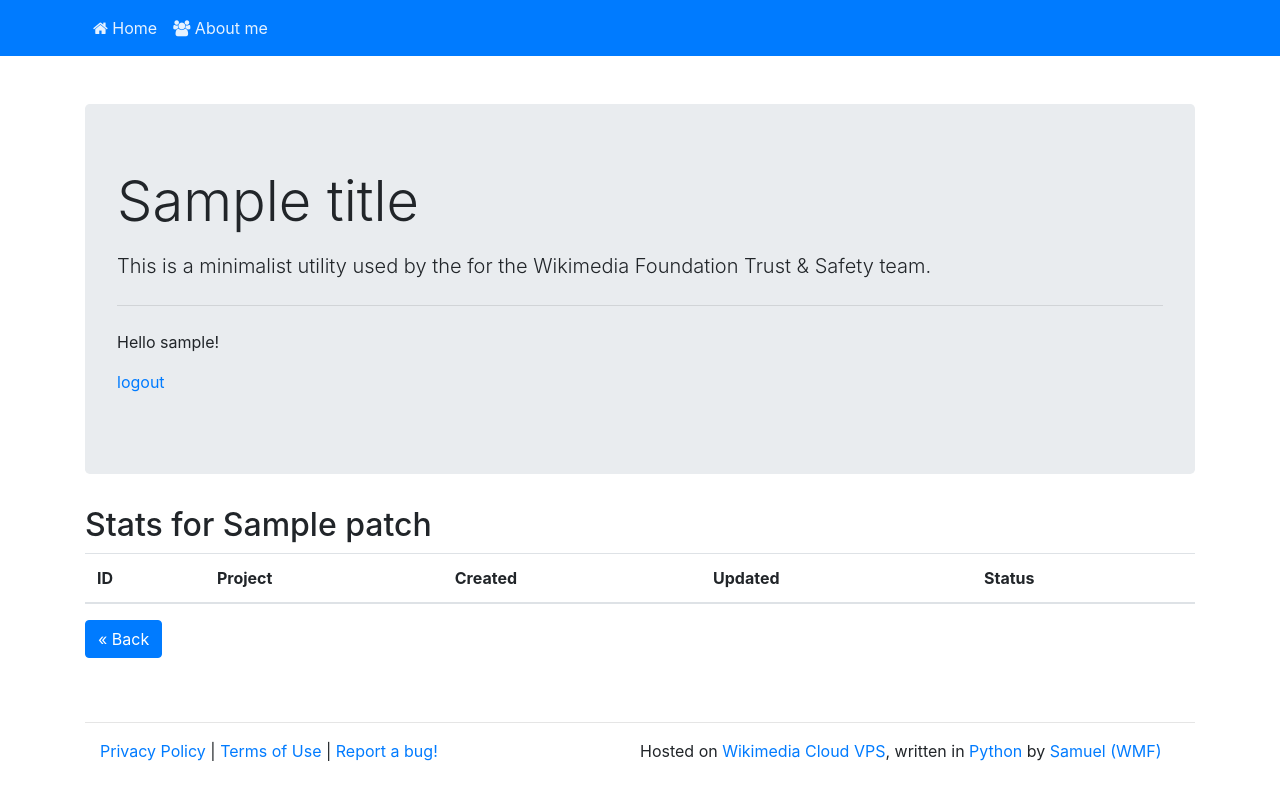
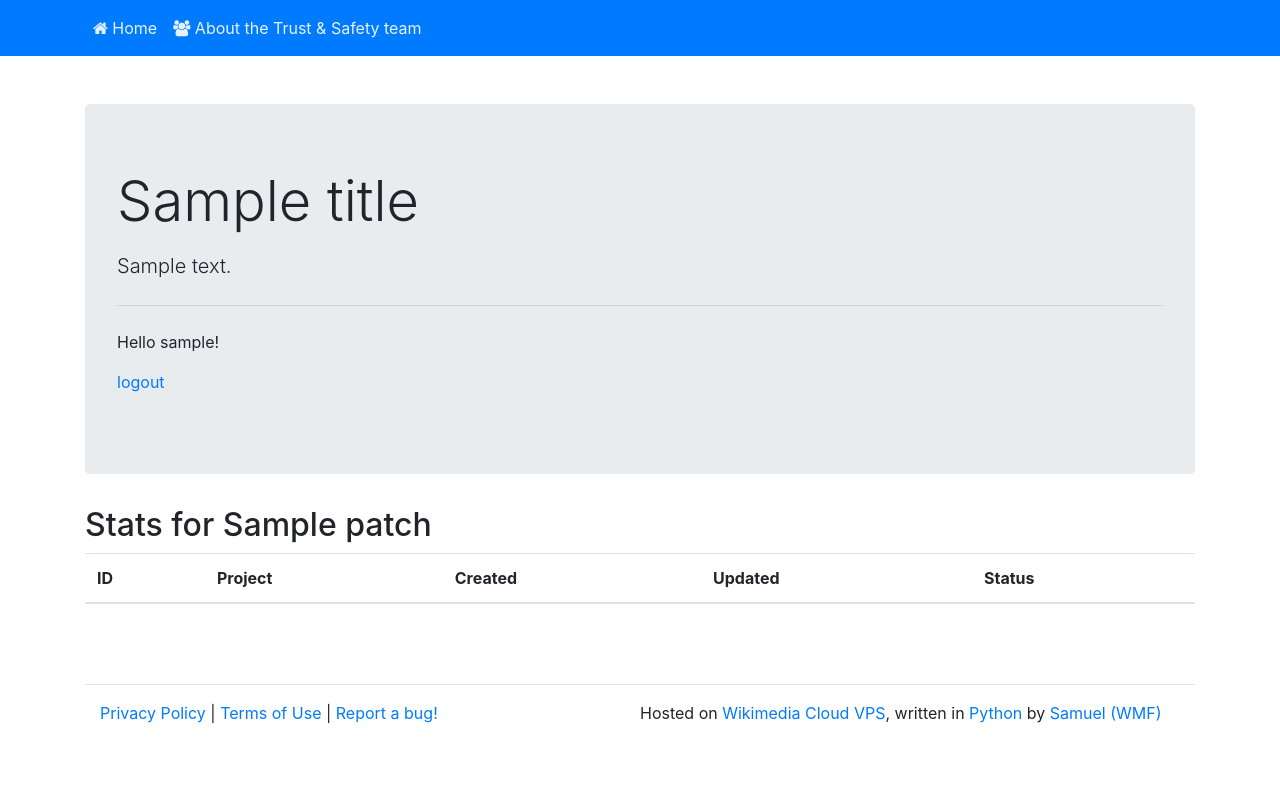
Before and after one commit to samuelguebo/tsbot-nda, a Flask app: template templates/index.html in a window 1280 px wide. Run offline with Flask 2, Linux system fonts and the light colour scheme; the template is opened without the code that fills it: most values are stand-ins (such as "Sample title", 1, 10 or a date in 2020); lists and menus that the app fills with data are empty; some libraries are stand-ins or nearby versions.

Commit message:
[IMPR] Styling homepage

```diff
--- a/app.py
+++ b/app.py
@@ -26,9 +26,12 @@ app.config.update(
 @app.route('/')
 def index():
     greeting = app.config['GREETING']
+    title = app.config['TITLE']
+    description = app.config['DESCRIPTION']
     username = flask.session.get('username', None)
     return flask.render_template(
-        'index.html', username=username, greeting=greeting)
+        'index.html', username=username, greeting=greeting,
+        title=title, description=description)
 
 
 @app.route('/login')
--- a/static/js/main.js
+++ b/static/js/main.js
@@ -1,5 +1,4 @@
 jQuery( document ).ready( function( $ ) {
 
 
-
 } );
--- a/templates/base.html
+++ b/templates/base.html
@@ -27,8 +27,8 @@
 						</a>
 					</li>
 					<li class="nav-item">
-						<a class="nav-link" href="http://samuelguebo.co" target="_blank">
-							<i class="fa fa-users"></i> About me
+						<a class="nav-link" href="https://meta.wikimedia.org/wiki/Trust_and_Safety" target="_blank">
+							<i class="fa fa-users"></i> About the Trust & Safety team
 						</a>
 					</li>
 				</ul>
--- a/templates/index.html
+++ b/templates/index.html
@@ -5,14 +5,14 @@
 	<div class="jumbotron">
 		<h1 class="display-4">{{title}}</h1>
 		<p class="lead"></p>
+		<p class="lead">{{description}}</p>
 		{% if username %}
-			<p class="lead">This is a minimalist utility used by the for the Wikimedia Foundation Trust & Safety team.</p>
 			<hr class="my-4">
 			<p>Hello {{ username }}!</p>
 			<p><a href="{{ url_for('logout') }}">logout</a></p>
         {% else %}
 		<p class="lead">
-			<a class="btn btn-primary btn-lg" href="{{ url_for('login') }}" role="button">Log in</a>
+			<a class="btn btn-primary btn-lg" href="{{ url_for('login') }}" role="button">Log via Meta-wiki</a>
 		</p>
         {% endif %}
 	</div>
@@ -43,6 +43,5 @@
 			</tbody>
 		</table>
 	{% endif %}
-	<a href="{{backUrl}}" class="btn btn-primary float-left" title="Back to homepage">&laquo; Back</a>
 </div>
 {% endblock %}
```
